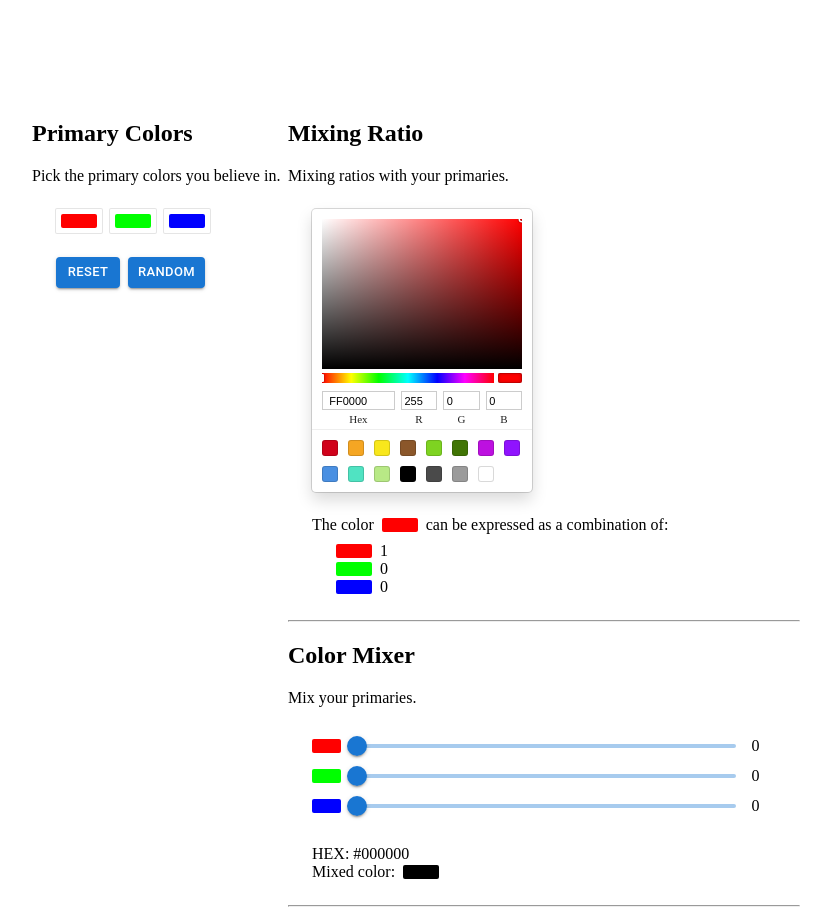
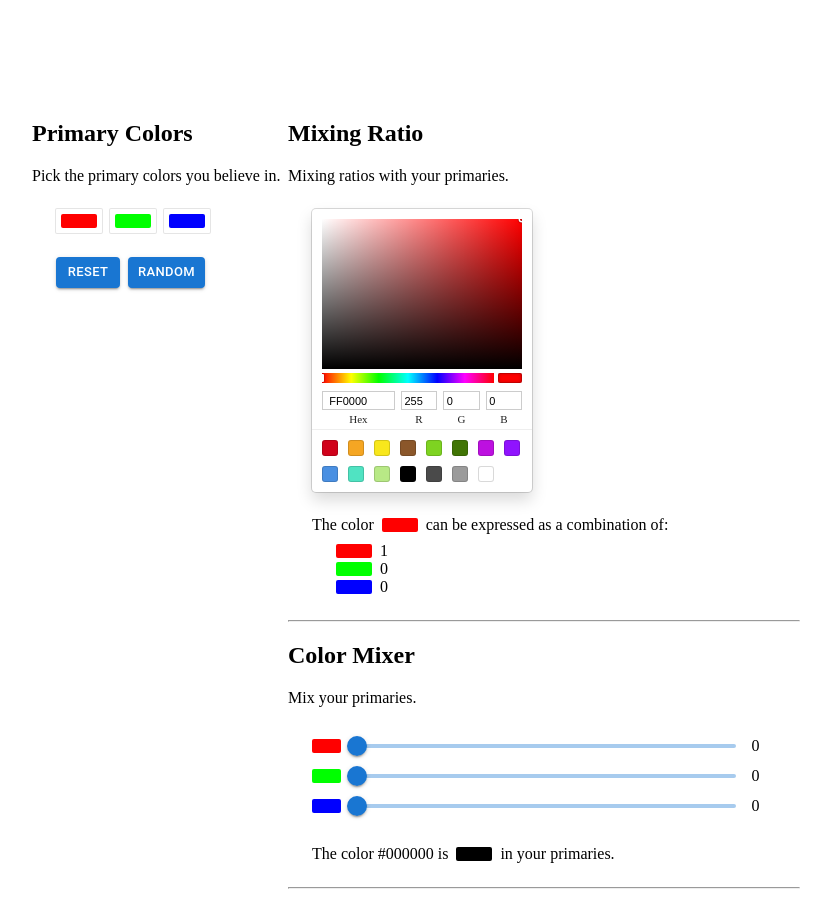
Before and after one commit to tackme31/YourPrimaryColors, a React (Vite) app: page / in a window 1280 px wide. Shown: the top 912 px of the page, without its empty margins (232-1063 px from the left). Built offline with nearby package versions, Linux system fonts and the light colour scheme.

Commit message:
fixed mixer description

```diff
--- a/src/App.tsx
+++ b/src/App.tsx
@@ -310,10 +310,8 @@ function App() {
             </FlexRow>
           </Box>
           <Box sx={{ m: 3 }}>
-            <FlexRow>HEX: {mixedHex}</FlexRow>
             <FlexRow>
-              Mixed color:
-              <Color {...mixedColor} />
+              The color {mixedHex} is <Color {...mixedColor} /> in your primaries.
             </FlexRow>
           </Box>
           <hr />
@@ -333,7 +331,7 @@ function App() {
           >
             <ambientLight />
             <GradientCube />
-            {coveredColors.map(({r, g, b}) => (
+            {coveredColors.map(({ r, g, b }) => (
               <RGBPoint x={r} y={g} z={b} />
             ))}
             <OrbitControls />
```
